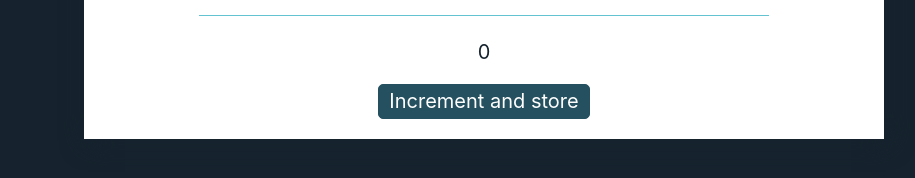
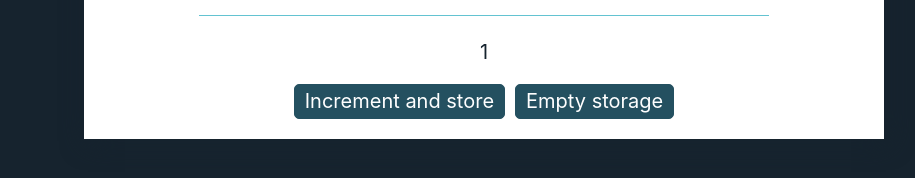
Before and after one commit to CSteigueber/js-exercises, a website: page 2.Challenge-Series/07-misc/07-storage-clicker/index.html in a window 1280 px wide. Both pictures are taken after a click on the button "Increment and store". Shown: the part 276-454 px from the top of the page, without its empty margins (156-1071 px from the left). Drawn offline with Linux system fonts and the light colour scheme.

Commit message:
misc ex 7 done

```diff
--- a/2.Challenge-Series/07-misc/07-storage-clicker/index.html
+++ b/2.Challenge-Series/07-misc/07-storage-clicker/index.html
@@ -37,6 +37,7 @@
                 <p id="target" class="counter">0</p>
                 <div class="actions">
                     <button type="button" id="increment">Increment and store</button>
+                    <button type="button" id="reset">Empty storage</button>
                 </div>
             </section>
         </div>
--- a/2.Challenge-Series/07-misc/07-storage-clicker/script.js
+++ b/2.Challenge-Series/07-misc/07-storage-clicker/script.js
@@ -9,8 +9,20 @@
 // NOTE: don't focus on the existing code structure for now.
 // You will have time to focus on it later.
 
+var target=document.getElementById("target");
+if (localStorage.getItem("store")){
+    target.innerHTML=localStorage.getItem("store");
+}
 (function() {
 
     // your code here
+    document.getElementById("increment").addEventListener("click", function (){
+        target.innerHTML++;
+        localStorage.setItem("store",target.innerHTML);
+    })
+    document.getElementById("reset").addEventListener("click", function(){
+        window.localStorage.clear();
+        target.innerHTML=0;
+    })
 
 })();
```
